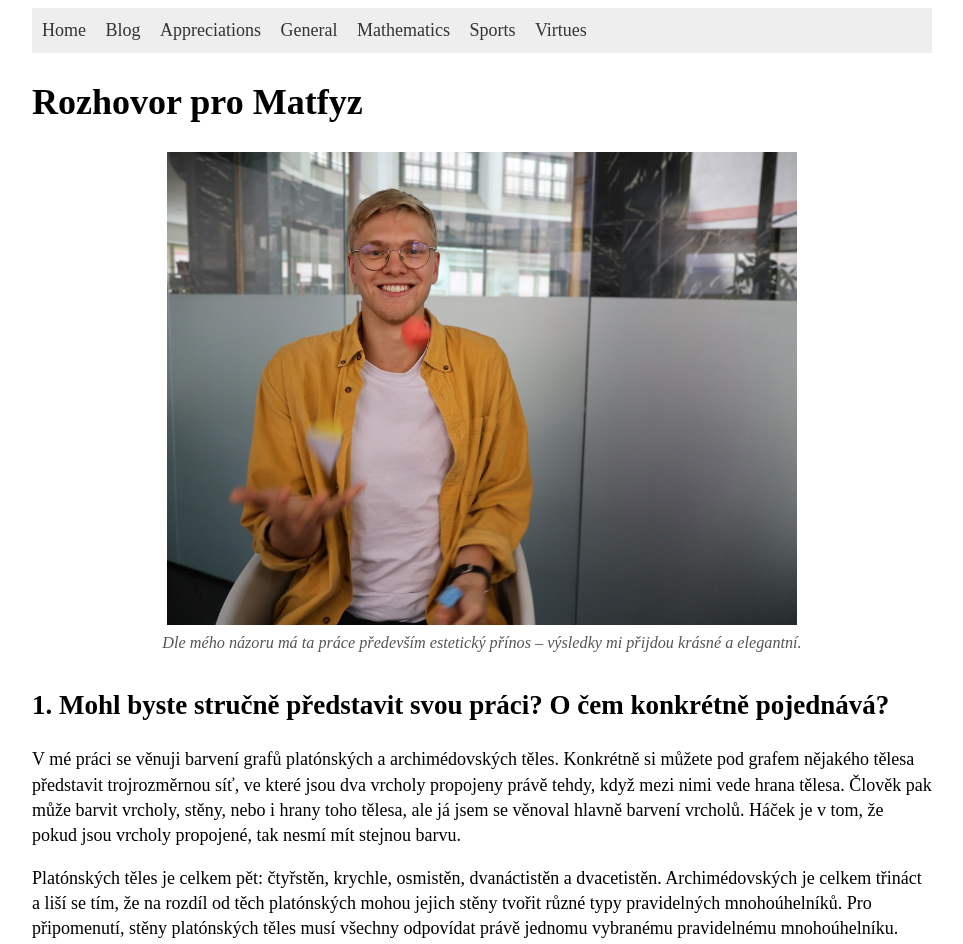
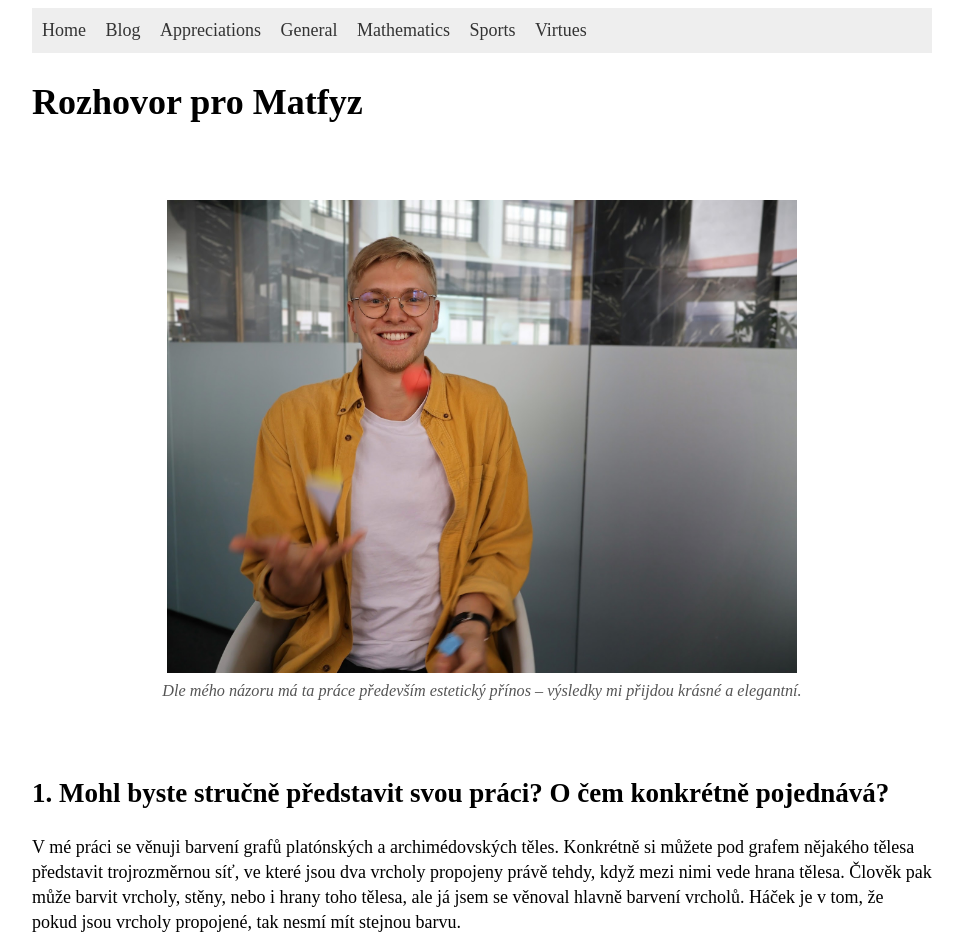
Before and after one commit to hartmaj2/hartmaj2.github.io, a Jekyll site: the page built from _posts/2025-07-18-post.md, in a window 1280 px wide. Shown: the top 944 px of the page, without its empty margins (158-1121 px from the left). Built offline with Jekyll 4.4.1, drawn with Linux system fonts in a browser that asks for light colours.

Commit message:
Add styles

```diff
--- a/css/style.css
+++ b/css/style.css
@@ -39,7 +39,7 @@ blockquote {
 
 figure {
   text-align: center;
-  margin: 1em 0;
+  margin: 4em 0;
 }
 
 figcaption {
@@ -48,3 +48,10 @@ figcaption {
   color: #555; /* muted color for captions */
   margin-bottom: 2em;
 }
+
+.intro-text {
+  font-size: 1.4em;
+  line-height: 1.6;
+  color:rgb(90, 90, 90);
+  font-style: italic;
+}
```
